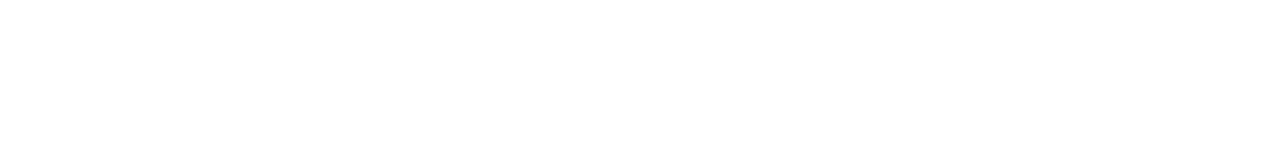
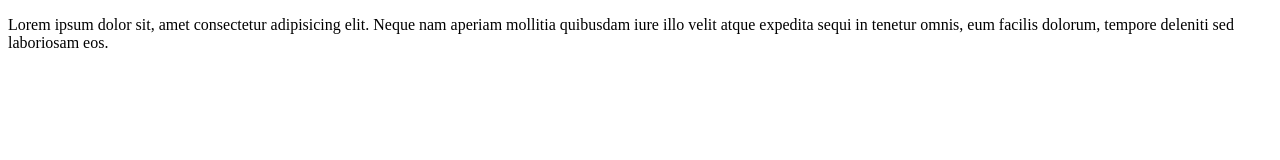
Before and after one commit to clopezl90/Prueba, a plain HTML site: page index.html in a window 1280 px wide. Drawn offline with Linux system fonts and the light colour scheme.

Commit message:
Nuevo parrafo

```diff
--- a/index.html
+++ b/index.html
@@ -1,5 +1,6 @@
 <!DOCTYPE html>
 <html lang="en">
+
 <head>
     <meta charset="UTF-8">
     <meta name="viewport" content="width=device-width, initial-scale=1.0">
@@ -8,7 +9,14 @@
         <h1>Este es el titulo</h1>
     </title>
 </head>
+
 <body>
 
+    <p>
+        Lorem ipsum dolor sit, amet consectetur adipisicing elit. Neque nam aperiam mollitia quibusdam iure illo velit
+        atque expedita sequi in tenetur omnis, eum facilis dolorum, tempore deleniti sed laboriosam eos.
+    </p>
+
 </body>
+
 </html>
```
